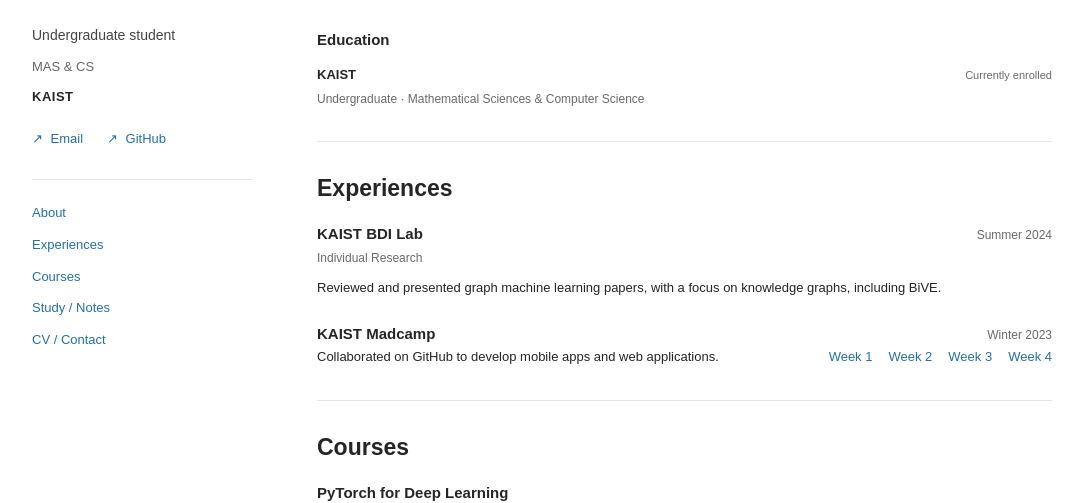
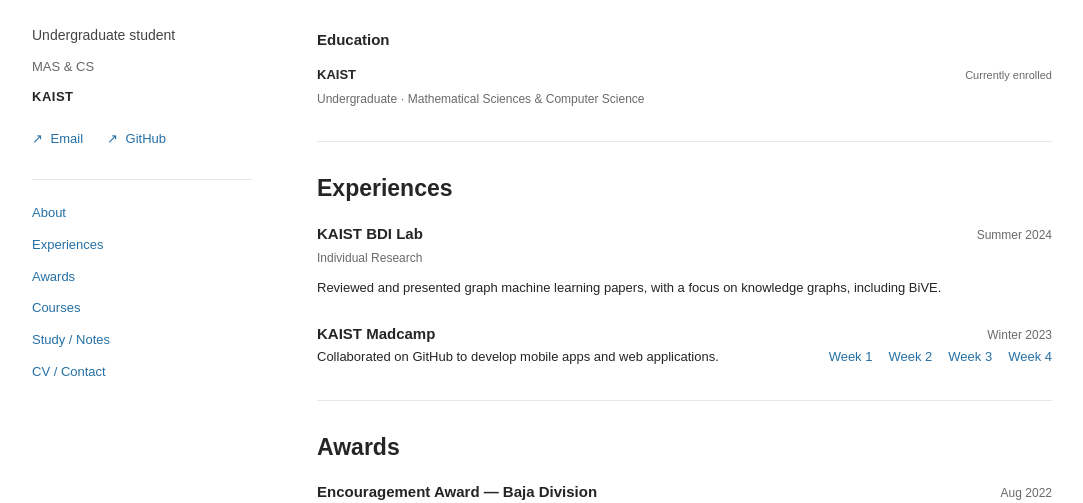
Before and after one commit to pepeking67/pepeking67.github.io, a website: page docs/index.html in a window 1280 px wide. Shown: the part 305-808 px from the top of the page, without its empty margins (98-1181 px from the left). Drawn offline with Linux system fonts and the light colour scheme.

Commit message:
Add 2022 KSAE Baja award and supporting certificate

```diff
--- a/docs/index.html
+++ b/docs/index.html
@@ -15,7 +15,7 @@
 <h1>Kim Su Hwan</h1><p class="korean" lang="ko">김수환</p>
 <p class="role">Undergraduate student</p><p class="affiliation">MAS &amp; CS<br><strong>KAIST</strong></p>
 <div class="profile-links"><a href="mailto:papaking67@kaist.ac.kr"><span aria-hidden="true">↗</span> Email</a><a href="https://github.com/pepeking67" target="_blank" rel="noopener noreferrer"><span aria-hidden="true">↗</span> GitHub</a></div>
-<nav class="sidebar-nav" aria-label="Main navigation"><a href="#about">About</a><a href="#experiences">Experiences</a><a href="#courses">Courses</a><a href="#notes">Study / Notes</a><button type="button" id="open-contact">CV / Contact</button></nav>
+<nav class="sidebar-nav" aria-label="Main navigation"><a href="#about">About</a><a href="#experiences">Experiences</a><a href="#awards">Awards</a><a href="#courses">Courses</a><a href="#notes">Study / Notes</a><button type="button" id="open-contact">CV / Contact</button></nav>
 </aside>
 <main id="main">
 <section id="about" class="about"><h2>About</h2><p class="lead">I am an undergraduate student at KAIST studying Mathematical Sciences and Computer Science.</p><p>My interests lie in <strong>reinforcement learning</strong> and <strong>robot learning</strong>, with a growing focus on how agents can learn efficiently from data and generalize to new situations.</p>
@@ -23,6 +23,7 @@
 <div class="education"><h3>Education</h3><div class="education-row"><div><strong>KAIST</strong><p>Undergraduate · Mathematical Sciences &amp; Computer Science</p></div><span class="subtle">Currently enrolled</span></div></div>
 </section>
 <section id="experiences"><div class="section-heading"><h2>Experiences</h2></div><article class="experience"><div class="experience-heading"><h3>KAIST BDI Lab</h3><span class="subtle">Summer 2024</span></div><p class="experience-role">Individual Research</p><p class="experience-description">Reviewed and presented graph machine learning papers, with a focus on knowledge graphs, including BiVE.</p></article><article class="experience" style="margin-top:24px"><div class="experience-heading"><h3>KAIST Madcamp</h3><span class="subtle">Winter 2023</span></div><div style="display:flex;align-items:baseline;justify-content:space-between;gap:16px;flex-wrap:wrap"><p class="experience-description" style="flex:1 1 340px">Collaborated on GitHub to develop mobile apps and web applications.</p><div class="profile-links" style="flex-wrap:wrap;gap:16px;justify-content:flex-end;margin-left:auto"><a href="experiences/madcamp-week-1.html">Week 1</a><a href="experiences/madcamp-week-2.html">Week 2</a><a href="experiences/madcamp-week-3.html">Week 3</a><a href="experiences/madcamp-week-4.html">Week 4</a></div></div></article></section>
+<section id="awards" aria-labelledby="awards-title"><div class="section-heading"><h2 id="awards-title">Awards</h2></div><article class="experience"><div class="experience-heading"><h3>Encouragement Award — Baja Division</h3><span class="subtle">Aug 2022</span></div><p class="experience-role">2022 KSAE Student-Built Car Competition</p><div style="display:flex;align-items:center;justify-content:space-between;gap:16px;flex-wrap:wrap"><p class="experience-description">Team KAIST Jilju (질주) · Korean Society of Automotive Engineers (KSAE)</p><a class="course-button" href="assets/awards/2022-ksae-baja-award.pdf" target="_blank" rel="noopener noreferrer" aria-label="View KSAE Baja award certificate">Certificate ↗</a></div></article></section>
 <section id="courses" aria-labelledby="courses-title"><div class="section-heading"><h2 id="courses-title">Courses</h2></div>
 <article class="experience course-row"><div class="course-copy"><h3><a href="https://www.coursera.org/professional-certificates/pytorch-for-deep-learning" target="_blank" rel="noopener noreferrer">PyTorch for Deep Learning</a></h3><p class="experience-role">DeepLearning.AI · Coursera · Professional Certificate</p><p class="experience-description">PyTorch tensors, neural networks, and training pipelines, followed by transfer learning and advanced architectures. Model optimization, compression, and deployment using tools such as ONNX and MLflow.</p></div><div class="course-actions"><a class="course-button" href="courses/pytorch-for-deep-learning.html" aria-label="Note for PyTorch for Deep Learning">Note</a><button class="course-button" type="button" disabled title="Certificate not added yet" aria-label="Certificate for PyTorch for Deep Learning — not added yet">Certificate</button></div></article>
 <article class="experience course-row"><div class="course-copy"><h3><a href="https://www.coursera.org/learn/deep-reinforcement-learning-from-theory-to-practice" target="_blank" rel="noopener noreferrer">Deep Reinforcement Learning: From Theory to Practice</a></h3><p class="experience-role">University of Colorado Boulder · Coursera</p><p class="experience-description">Neural function approximation, DQN and its stabilizing techniques, policy gradients, and actor–critic methods. Implementation and evaluation of deep RL agents, including PPO, DDPG, and SAC.</p></div><div class="course-actions"><a class="course-button" href="courses/deep-reinforcement-learning.html" aria-label="Note for Deep Reinforcement Learning: From Theory to Practice">Note</a><button class="course-button" type="button" disabled title="Certificate not added yet" aria-label="Certificate for Deep Reinforcement Learning: From Theory to Practice — not added yet">Certificate</button></div></article>
```
Also changed, not shown: src/index.html (+2 -1 lines), 2 other files.
